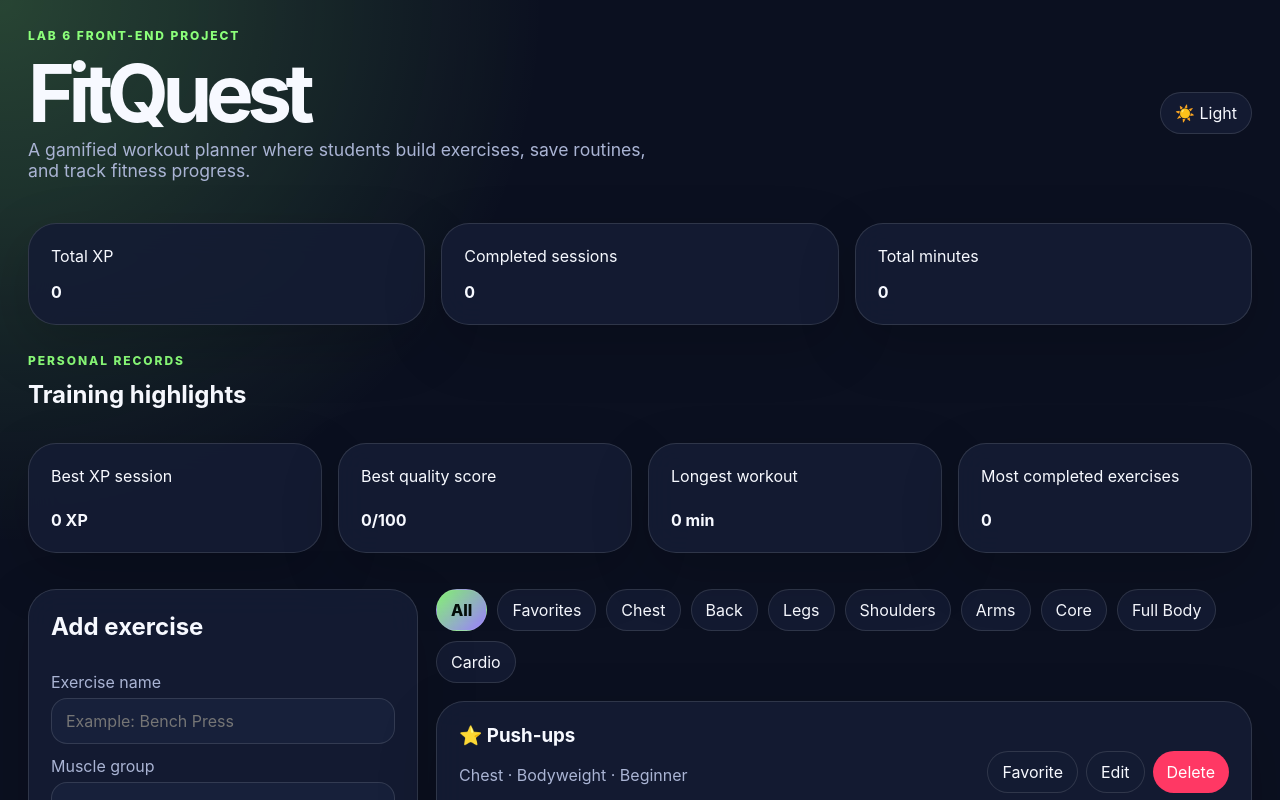
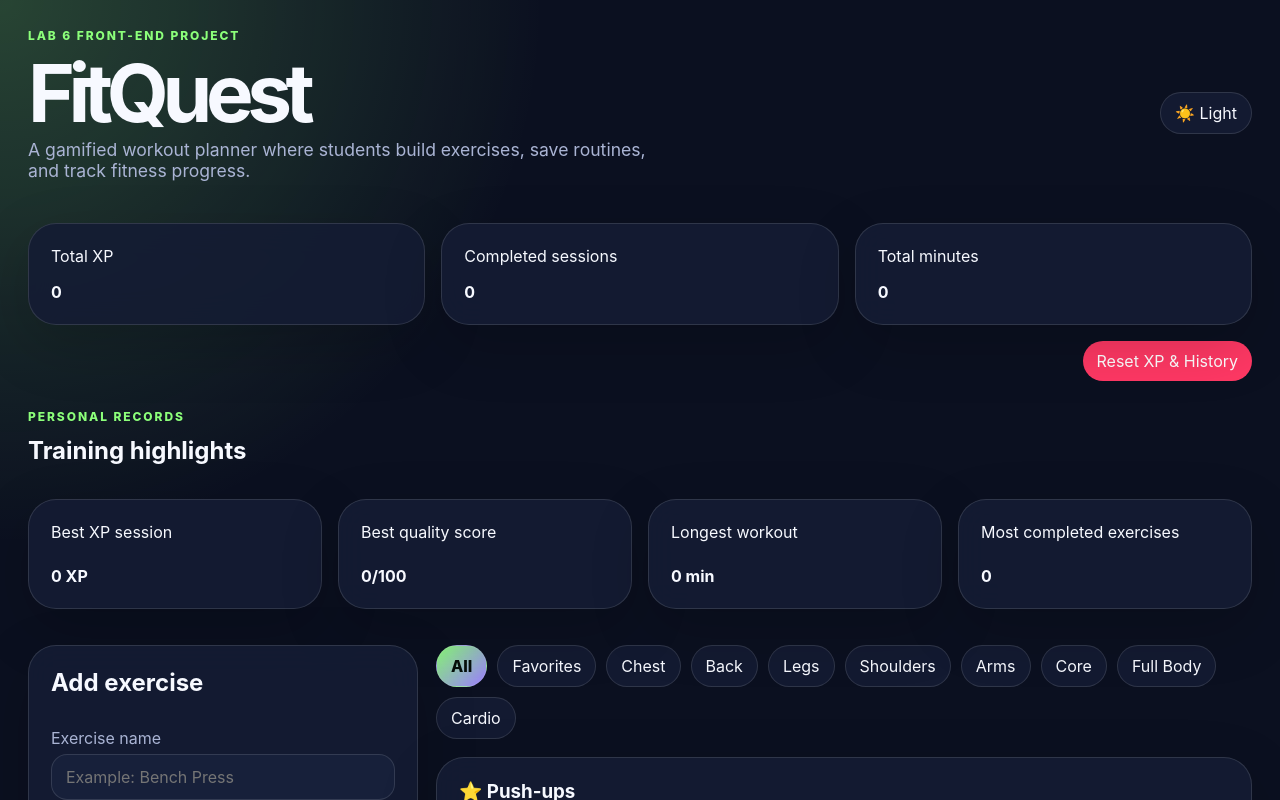
Before and after one commit to loredanaahsl/fitquest-lab6, a React (Vite) app: page / in a window 1280 px wide. Shown: the top 800 px of the page. Built offline with nearby package versions, Linux system fonts and the light colour scheme.

Commit message:
Add reset XP and history button

```diff
--- a/src/App.jsx
+++ b/src/App.jsx
@@ -277,7 +277,16 @@ const gainedXp = quality.gainedXp;
   setXp((currentXp) => currentXp + gainedXp);
   setActiveSession(null);
 }
+function resetProgress() {
+  const confirmed = window.confirm(
+    "Reset all XP and session history? Exercises and workouts will stay saved."
+  );
 
+  if (!confirmed) return;
+
+  setXp(0);
+  setHistory([]);
+}
   return (
     <main className="app" data-theme={theme}>
       <header className="hero">
@@ -312,7 +321,11 @@ const gainedXp = quality.gainedXp;
     </strong>
   </article>
 </section>
-
+<div className="dashboard-actions">
+  <button className="danger" onClick={resetProgress}>
+    Reset XP & History
+  </button>
+</div>
 {/* ✅ ADD PERSONAL RECORDS HERE */}
 <section className="section-gap">
   <div className="section-title">
--- a/src/styles/styles.css
+++ b/src/styles/styles.css
@@ -395,3 +395,9 @@ textarea {
   border-radius: inherit;
   background: linear-gradient(90deg, var(--primary), var(--secondary));
 }
+.dashboard-actions {
+  display: flex;
+  justify-content: flex-end;
+  margin-top: -12px;
+  margin-bottom: 24px;
+}
```
